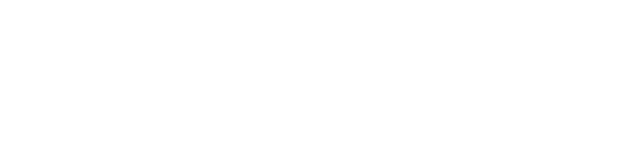
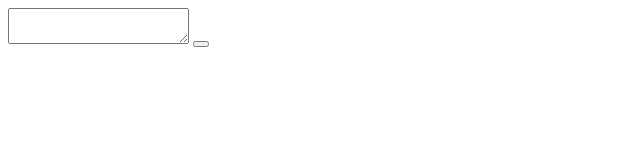
Before and after one commit to manjunathmsutar/abc, a plain HTML site: page index.html in a window 1280 px wide. Shown: the whole page, without its empty margins (0-640 px from the left). Drawn offline with Linux system fonts and the light colour scheme.

Commit message:
new changes

```diff
--- a/index.html
+++ b/index.html
@@ -4,6 +4,7 @@
 	<title>Devlopment</title>
 </head>
 <body>
-
+<textarea></textarea>
+<button></button>
 </body>
 </html>
```
